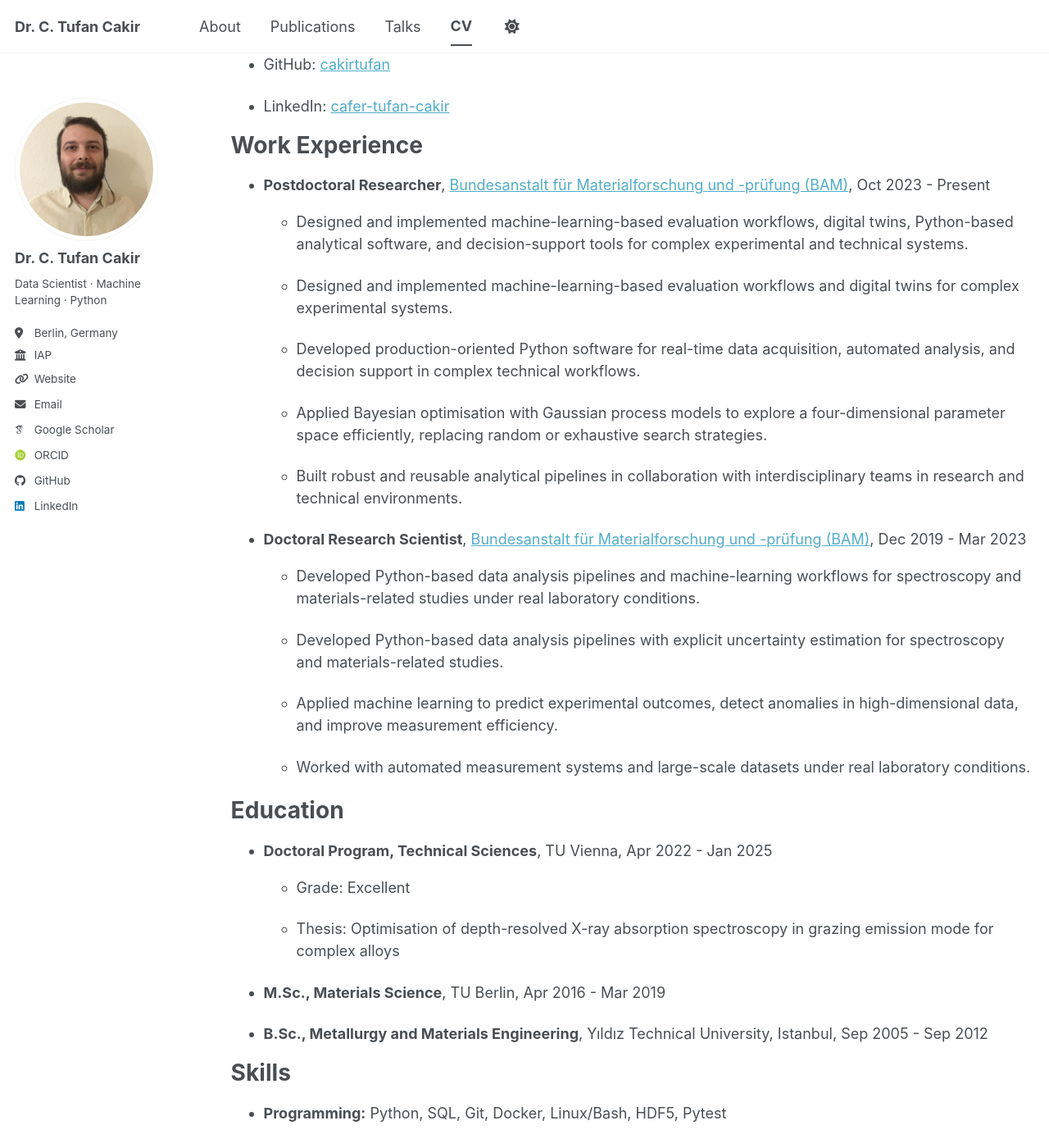
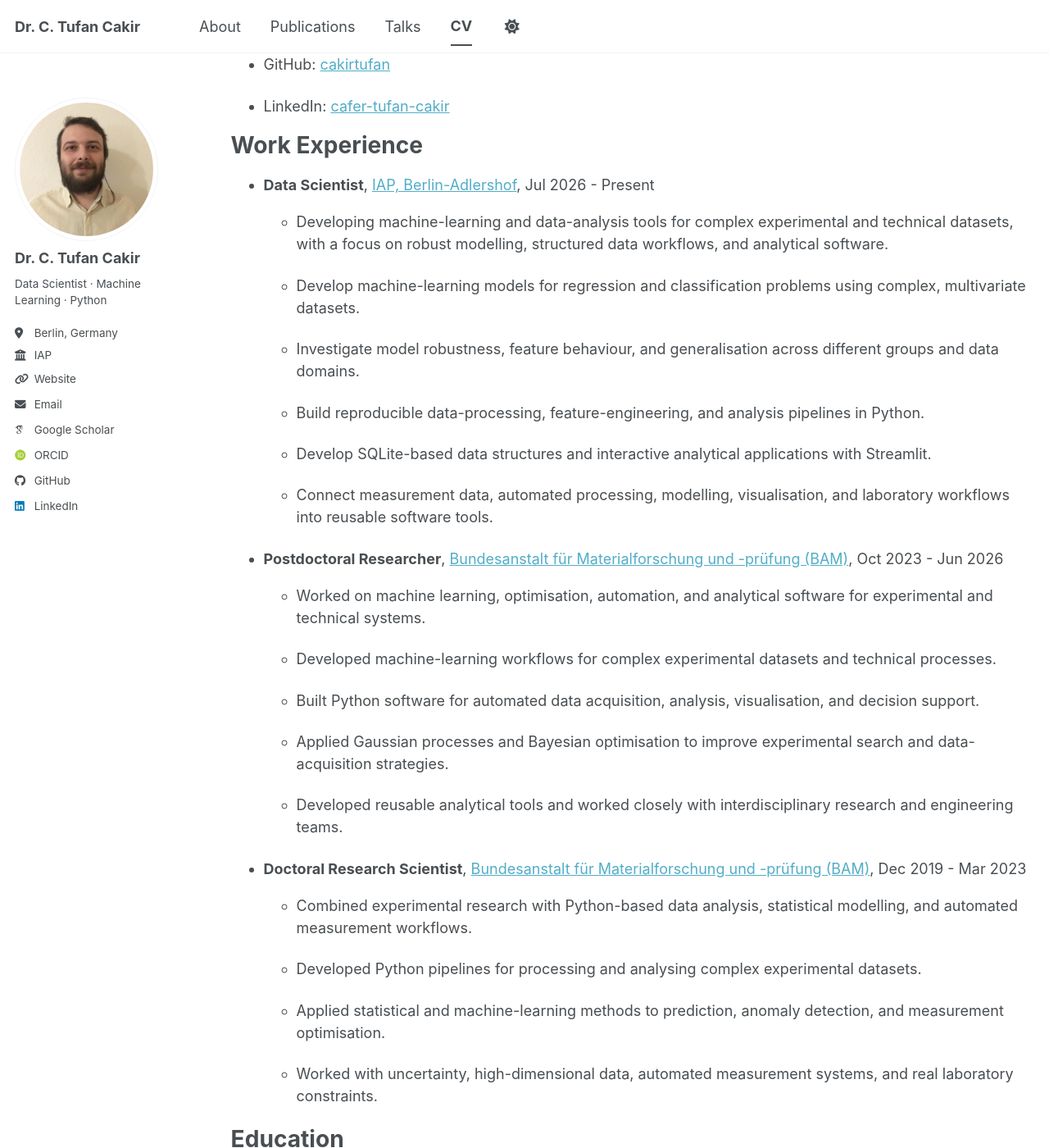
Before and after one commit to cakirtufan/cakirtufan.github.io, a Jekyll site: the page built from _pages/cv.md, in a window 1280 px wide and 1400 px high, scrolled down 608 px. Shown: the whole window at 82% size. Built offline with Jekyll 4.4.1, drawn with Linux system fonts in a browser that asks for light colours; some web fonts are replaced; a script bundle is joined from its source files by our own code; library files that are not in the unit come from our copies; some of the changed text lies outside the part shown.

Commit message:
Revise CV content and structure
Updated CV with new job roles, summaries, and skills.

```diff
--- a/_data/cv.json
+++ b/_data/cv.json
@@ -4,7 +4,7 @@
     "email": "cakircafertufan@gmail.com",
     "phone": "+49 176 807 14 588",
     "website": "https://cakirtufan.github.io",
-    "summary": "PhD-trained Applied AI Engineer and Data Scientist with 7+ years of experience in machine learning, statistical modelling, Python-based analytical systems, and workflow automation in complex technical environments. Strong background in optimisation under uncertainty, adaptive data acquisition, decision-support tools, and translating research ideas into robust, reusable, and deployable technical solutions. Experienced in working across interdisciplinary teams and building data-driven systems for real-world experimental and operational settings.",
+    "summary": "Data Scientist with 7+ years of experience working with complex data, machine learning, statistical modelling, and Python-based analytical software. I combine a background in experimental science with practical experience in building data pipelines, predictive models, automated analysis workflows, databases, and interactive tools. My work focuses on understanding what can reliably be learned from data, validating models under realistic conditions, and turning analysis into robust software that can be used in real workflows.",
     "location": {
       "address": "",
       "postalCode": "",
@@ -37,17 +37,32 @@
   },
   "work": [
     {
+      "name": "IAP, Berlin-Adlershof",
+      "position": "Data Scientist",
+      "url": "",
+      "startDate": "2026-07-01",
+      "endDate": "",
+      "summary": "Developing machine-learning and data-analysis tools for complex experimental and technical datasets, with a focus on robust modelling, structured data workflows, and analytical software.",
+      "highlights": [
+        "Develop machine-learning models for regression and classification problems using complex, multivariate datasets.",
+        "Investigate model robustness, feature behaviour, and generalisation across different groups and data domains.",
+        "Build reproducible data-processing, feature-engineering, and analysis pipelines in Python.",
+        "Develop SQLite-based data structures and interactive analytical applications with Streamlit.",
+        "Connect measurement data, automated processing, modelling, visualisation, and laboratory workflows into reusable software tools."
+      ]
+    },
+    {
       "name": "Bundesanstalt für Materialforschung und -prüfung (BAM)",
       "position": "Postdoctoral Researcher",
       "url": "https://www.bam.de/",
       "startDate": "2023-10-01",
-      "endDate": "",
-      "summary": "Designed and implemented machine-learning-based evaluation workflows, digital twins, Python-based analytical software, and decision-support tools for complex experimental and technical systems.",
+      "endDate": "2026-06-30",
+      "summary": "Worked on machine learning, optimisation, automation, and analytical software for experimental and technical systems.",
       "highlights": [
-        "Designed and implemented machine-learning-based evaluation workflows and digital twins for complex experimental systems.",
-        "Developed production-oriented Python software for real-time data acquisition, automated analysis, and decision support in complex technical workflows.",
-        "Applied Bayesian optimisation with Gaussian process models to explore a four-dimensional parameter space efficiently, replacing random or exhaustive search strategies.",
-        "Built robust and reusable analytical pipelines in collaboration with interdisciplinary teams in research and technical environments."
+        "Developed machine-learning workflows for complex experimental datasets and technical processes.",
+        "Built Python software for automated data acquisition, analysis, visualisation, and decision support.",
+        "Applied Gaussian processes and Bayesian optimisation to improve experimental search and data-acquisition strategies.",
+        "Developed reusable analytical tools and worked closely with interdisciplinary research and engineering teams."
       ]
     },
     {
@@ -56,11 +71,11 @@
       "url": "https://www.bam.de/",
       "startDate": "2019-12-01",
       "endDate": "2023-03-31",
-      "summary": "Developed Python-based data analysis pipelines and machine-learning workflows for spectroscopy and materials-related studies under real laboratory conditions.",
+      "summary": "Combined experimental research with Python-based data analysis, statistical modelling, and automated measurement workflows.",
       "highlights": [
-        "Developed Python-based data analysis pipelines with explicit uncertainty estimation for spectroscopy and materials-related studies.",
-        "Applied machine learning to predict experimental outcomes, detect anomalies in high-dimensional data, and improve measurement efficiency.",
-        "Worked with automated measurement systems and large-scale datasets under real laboratory conditions."
+        "Developed Python pipelines for processing and analysing complex experimental datasets.",
+        "Applied statistical and machine-learning methods to prediction, anomaly detection, and measurement optimisation.",
+        "Worked with uncertainty, high-dimensional data, automated measurement systems, and real laboratory constraints."
       ]
     }
   ],
@@ -97,82 +112,65 @@
   ],
   "skills": [
     {
-      "name": "Programming",
+      "name": "Programming & Data",
       "level": "",
       "keywords": [
         "Python",
         "SQL",
+        "Pandas",
+        "NumPy",
+        "SciPy",
         "Git",
         "Docker",
         "Linux/Bash",
-        "HDF5",
-        "Pytest"
+        "HDF5"
       ]
     },
     {
       "name": "Machine Learning",
       "level": "",
       "keywords": [
+        "Scikit-learn",
         "Regression",
         "Classification",
         "Clustering",
+        "Feature engineering",
         "Dimensionality reduction",
         "Anomaly detection",
-        "Model evaluation"
+        "Model validation"
       ]
     },
     {
-      "name": "Statistical and Probabilistic Modelling",
+      "name": "Statistical Modelling & Optimisation",
       "level": "",
       "keywords": [
+        "Multivariate analysis",
         "Gaussian processes",
-        "Uncertainty-aware modelling",
+        "Bayesian optimisation",
         "Adaptive sampling",
-        "Bayesian optimisation"
+        "Uncertainty-aware modelling"
       ]
     },
     {
-      "name": "AI Systems and Workflows",
+      "name": "Software & Data Applications",
       "level": "",
       "keywords": [
+        "Streamlit",
+        "SQLite",
+        "Data pipelines",
         "Workflow automation",
-        "Decision-support systems",
-        "Deployable prototypes",
-        "Reproducible analysis pipelines",
-        "Digital twins",
-        "Real-time data acquisition"
+        "Interactive dashboards",
+        "Reproducible analysis"
       ]
     },
     {
-      "name": "Scientific and Analytical Tools",
-      "level": "",
-      "keywords": [
-        "NumPy",
-        "Pandas",
-        "SciPy",
-        "Scikit-learn",
-        "Matplotlib",
-        "Seaborn",
-        "Streamlit"
-      ]
-    },
-    {
-      "name": "Deep Learning and Computer Vision",
+      "name": "Deep Learning & Computer Vision",
       "level": "",
       "keywords": [
         "PyTorch",
-        "TensorFlow",
-        "Keras",
+        "TensorFlow/Keras",
         "OpenCV",
         "YOLO"
-      ]
-    },
-    {
-      "name": "Additional",
-      "level": "",
-      "keywords": [
-        "PySpark",
-        "Basic C/C++"
       ]
     }
   ],
@@ -192,30 +190,32 @@
   ],
   "interests": [
     {
-      "name": "Applied AI Systems",
+      "name": "Data Science",
       "keywords": [
-        "Machine learning for scientific data",
-        "Workflow automation",
-        "Decision-support tools",
-        "Deployable analytical systems"
+        "Machine learning",
+        "Model validation",
+        "Generalisation",
+        "Multivariate data",
+        "Statistical modelling"
       ]
     },
     {
-      "name": "Scientific Computing",
+      "name": "Data & Software",
       "keywords": [
-        "X-ray spectroscopy",
-        "Materials data",
-        "Digital twins",
-        "Experimental optimisation"
+        "Analytical software",
+        "Data pipelines",
+        "Workflow automation",
+        "Interactive tools",
+        "Decision-support systems"
       ]
     },
     {
-      "name": "Data-Driven Technical Workflows",
+      "name": "Optimisation",
       "keywords": [
-        "Adaptive data acquisition",
         "Bayesian optimisation",
-        "Computer vision",
-        "Real-time analytics"
+        "Adaptive sampling",
+        "Gaussian processes",
+        "Experimental design"
       ]
     }
   ],
@@ -266,41 +266,5 @@
   ],
   "presentations": [],
   "teaching": [],
-  "portfolio": [
-    {
-      "name": "SpecTwin: Digital Twin for Experimental Optimisation",
-      "category": "software",
-      "date": "",
-      "url": "https://github.com/cakirtufan/SpecTwin",
-      "description": "Python-based analytical software for automated spectrometer configuration, data processing, visualization, simulation workflow automation, digital twin based experimental planning, optimisation experiments, and decision-support logic."
-    },
-    {
-      "name": "Conversational AI for Scientific Workflow Control",
-      "category": "ai-systems",
-      "date": "",
-      "url": "",
-      "description": "Domain-specific AI assistant prototype that translates natural-language instructions into controlled workflow actions in a safety-aware experimental environment."
-    },
-    {
-      "name": "Bayesian Active Learning for Resource-Efficient Data Acquisition",
-      "category": "machine-learning",
-      "date": "",
-      "url": "",
-      "description": "Adaptive sampling workflow using Gaussian processes to reduce runtime from 20 hours to 25 minutes while balancing exploration and exploitation."
-    },
-    {
-      "name": "Real-Time Decision Support for Automated Measurement Systems",
-      "category": "decision-support",
-      "date": "",
-      "url": "",
-      "description": "Python workflows for beamline alignment and on-the-fly data acquisition, combining modelling, optimisation, and modular software design."
-    },
-    {
-      "name": "Modular Data Analysis Ecosystem",
-      "category": "software",
-      "date": "",
-      "url": "",
-      "description": "Reusable Python toolkit for preprocessing, feature extraction, visualization, and evaluation to improve scalability and reproducibility across scientific data analysis tasks."
-    }
-  ]
+  "portfolio": []
 }
```
